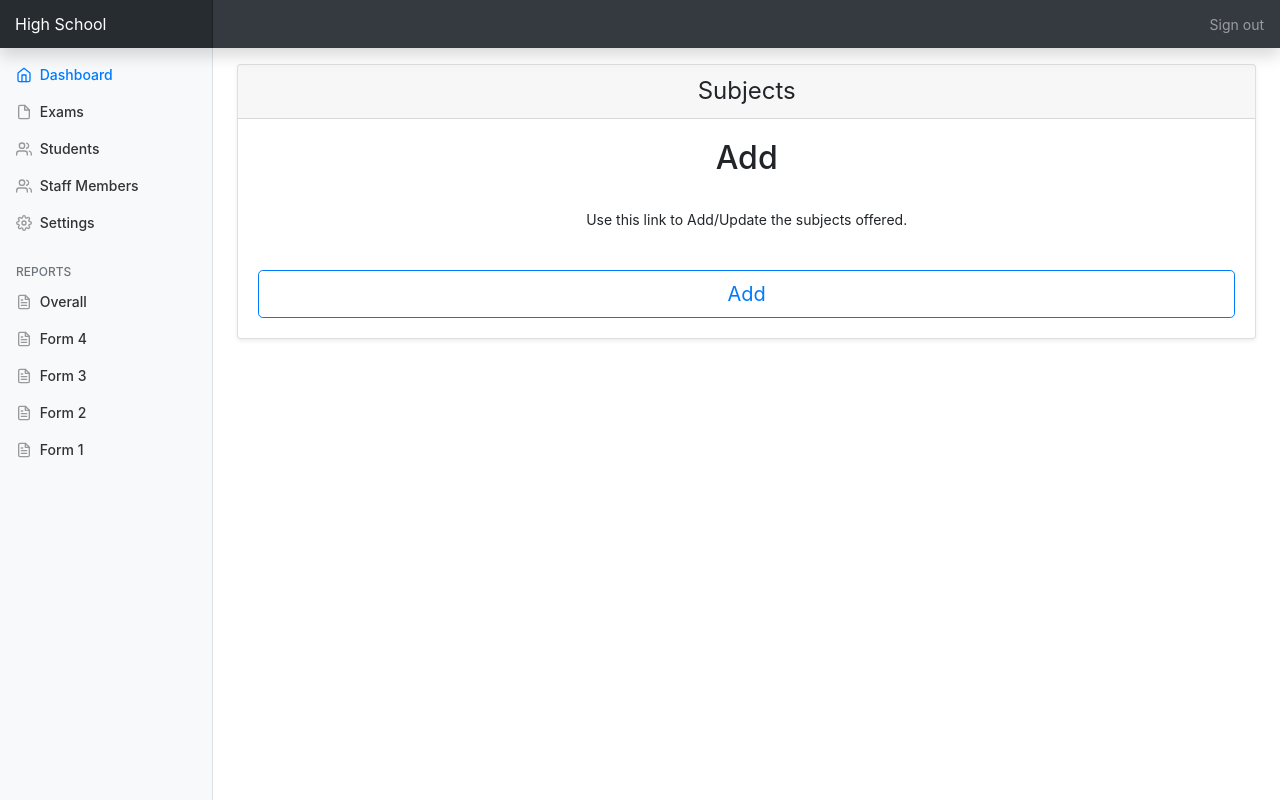
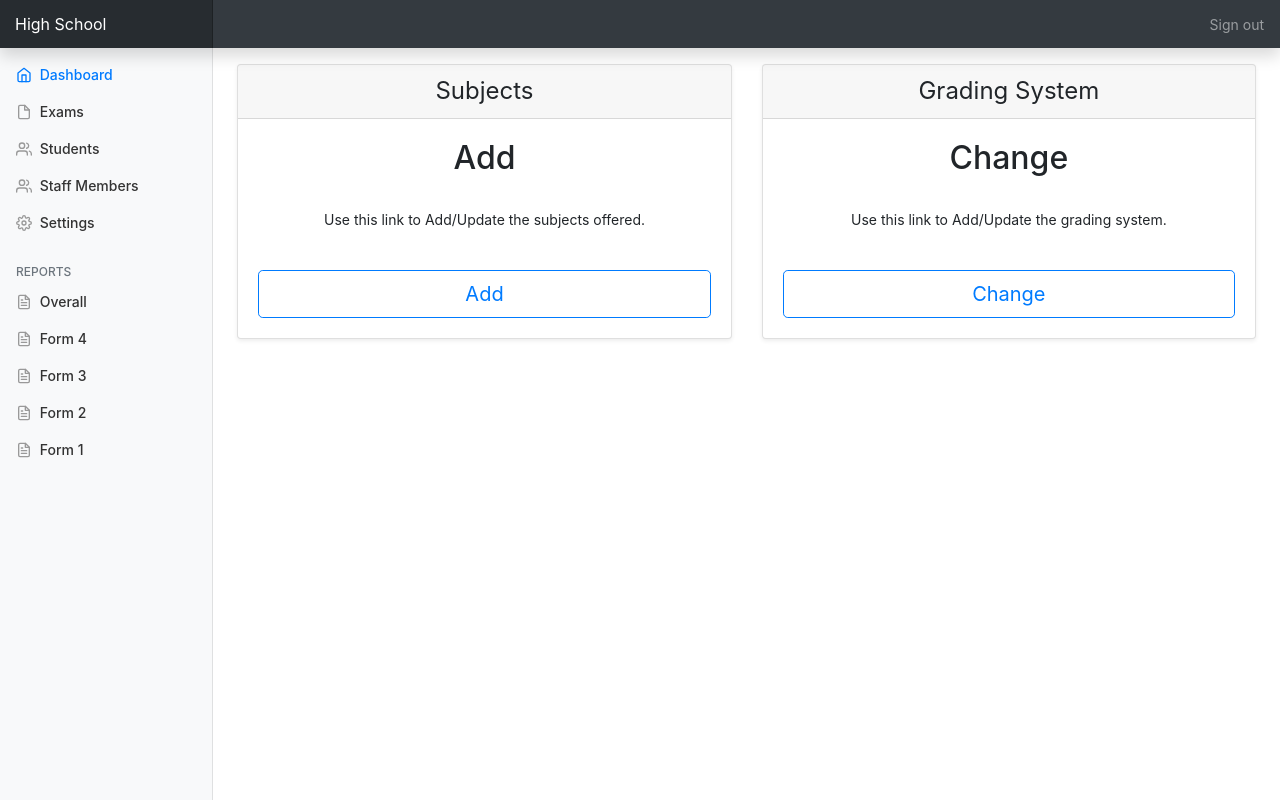
Before and after one commit to Felix-Mutinda/school-management-information-system, a Django app: page /settings/ in a window 1280 px wide. Run offline with Django 3.2, Linux system fonts and the light colour scheme; a user stored in the database is signed in; parts of the project's set-up code (start-up, migrations or seed data) failed here and were passed over; some libraries are stand-ins or nearby versions.

Commit message:
minor update

```diff
--- a/accounts/templates/accounts/list_staff.html
+++ b/accounts/templates/accounts/list_staff.html
@@ -27,6 +27,6 @@
     </tbody>
     </table>
 </div>
-<a href="{% url 'accounts:register_staff' %}" role="button" class="btn btn-secondary">Back</a>
+<a href="{% url 'accounts:register_staff' %}" role="button" class="btn btn-secondary">Add Another</a>
 
 {% endblock dashboard_content %}
--- a/settings_module/forms.py
+++ b/settings_module/forms.py
@@ -44,3 +44,9 @@ class AddSubjectForm(forms.ModelForm):
         fields = [
             'name',
         ]
+
+    def clean_name(self):
+        '''
+        Lower the field value to be saved in db.
+        '''
+        return self.cleaned_data.get('name').lower()
--- a/settings_module/templates/settings_module/home.html
+++ b/settings_module/templates/settings_module/home.html
@@ -16,5 +16,19 @@
         <a href="{% url 'settings_module:add_subject' %}" role="button" class="btn btn-lg btn-block btn-outline-primary">Add</a>
       </div>
     </div>
+
+    <!-- Card 2 -->
+    <div class="card mb-4 shadow-sm">
+      <div class="card-header">
+        <h4 class="my-0 font-weight-normal">Grading System</h4>
+      </div>
+      <div class="card-body">
+        <h2 class="card-title pricing-card-title">Change</h2>
+        <p class=" mt-3 mb-4 p-3">
+          Use this link to Add/Update the grading system.
+        </p>
+        <a href="#" role="button" class="btn btn-lg btn-block btn-outline-primary">Change</a>
+      </div>
+    </div>
 </div>
 {% endblock dashboard_content %}
```
